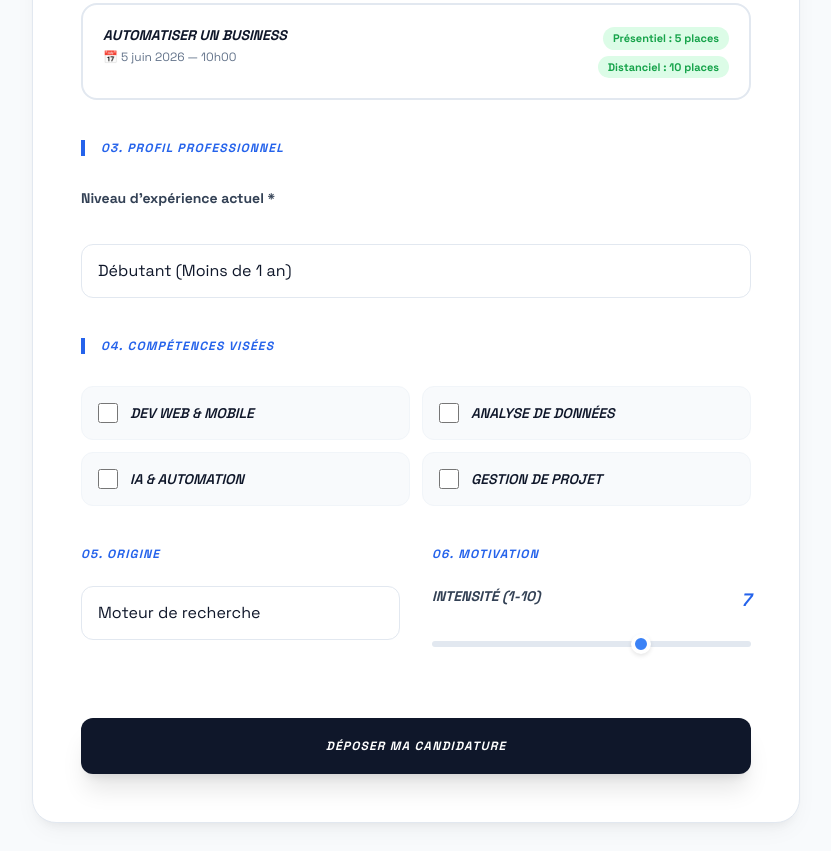
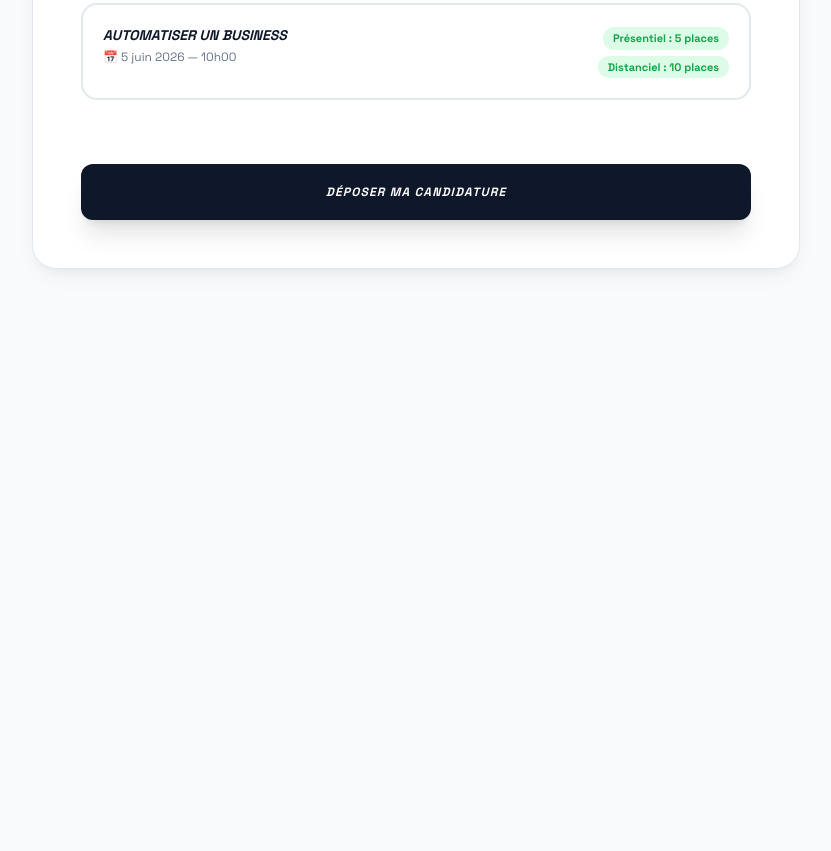
Before and after one commit to serainity-arch/SKILLBOOST, a plain HTML site: page index.html in a window 1280 px wide. Shown: the part 1449-2300 px from the top of the page, without its empty margins (224-1055 px from the left). After the commit the page ends 1798 px from the top, so only its background shows below. Drawn offline with nearby package versions, Linux system fonts and the light colour scheme.

Commit message:
Add files via upload

```diff
--- a/index.html
+++ b/index.html
@@ -81,7 +81,7 @@
                     <div class="space-y-6">
                         <div><label class="block text-sm font-bold text-slate-700 mb-2">Email *</label><input type="email" id="email" name="email" required class="input-cube w-full rounded-xl px-4 py-3.5" placeholder="votre@email.com"></div>
                         <div class="grid md:grid-cols-2 gap-6">
-                            <div><label class="block text-sm font-bold text-slate-700 mb-2">Nom Complet *</label><input type="text" id="fullname" name="fullname" required class="input-cube w-full rounded-xl px-4 py-3.5" placeholder="Nom"></div>
+                            <div><label class="block text-sm font-bold text-slate-700 mb-2">Nom *</label><input type="text" id="fullname" name="fullname" required class="input-cube w-full rounded-xl px-4 py-3.5" placeholder="Nom"></div>
                             <div><label class="block text-sm font-bold text-slate-700 mb-2">Prénom *</label><input type="text" id="firstname" name="firstname" required class="input-cube w-full rounded-xl px-4 py-3.5" placeholder="Prénom"></div>
                         </div>
                         <div><label class="block text-sm font-bold text-slate-700 mb-2">Numéro de Téléphone</label><input type="tel" id="phone" name="phone" class="input-cube w-full rounded-xl px-4 py-3.5" placeholder="06 00 00 00 00"></div>
@@ -154,51 +154,6 @@
                         <p id="alerteMsg" class="text-xs mt-2 hidden"></p>
                     </div>
 
-                </div>
-
-                <!-- 03. PROFIL PROFESSIONNEL -->
-                <div>
-                    <h3 class="text-xs font-extrabold text-blue-600 uppercase tracking-widest mb-8 border-l-4 border-blue-600 pl-4 italic">03. Profil Professionnel</h3>
-                    <div class="space-y-6">
-                        <label class="block text-sm font-bold text-slate-700 mb-3">Niveau d'expérience actuel *</label>
-                        <select id="experience" name="experience" required class="input-cube w-full rounded-xl px-4 py-3.5 appearance-none">
-                            <option value="Débutant">Débutant (Moins de 1 an)</option>
-                            <option value="Intermédiaire">Intermédiaire (1-3 ans)</option>
-                            <option value="Avancé">Avancé (3+ ans)</option>
-                            <option value="Expert">Expert/Confirmé</option>
-                        </select>
-                    </div>
-                </div>
-
-                <!-- 04. COMPÉTENCES VISÉES -->
-                <div>
-                    <h3 class="text-xs font-extrabold text-blue-600 uppercase tracking-widest mb-8 border-l-4 border-blue-600 pl-4 italic">04. Compétences visées</h3>
-                    <div class="grid grid-cols-1 md:grid-cols-2 gap-3">
-                        <label class="flex items-center space-x-3 p-4 rounded-xl border border-slate-100 bg-slate-50 cursor-pointer"><input type="checkbox" name="skills" value="Web" class="w-5 h-5 text-blue-600"><span class="text-sm font-semibold italic uppercase">Dev Web & Mobile</span></label>
-                        <label class="flex items-center space-x-3 p-4 rounded-xl border border-slate-100 bg-slate-50 cursor-pointer"><input type="checkbox" name="skills" value="Data" class="w-5 h-5 text-blue-600"><span class="text-sm font-semibold italic uppercase">Analyse de Données</span></label>
-                        <label class="flex items-center space-x-3 p-4 rounded-xl border border-slate-100 bg-slate-50 cursor-pointer"><input type="checkbox" name="skills" value="AI" class="w-5 h-5 text-blue-600"><span class="text-sm font-semibold italic uppercase">IA & Automation</span></label>
-                        <label class="flex items-center space-x-3 p-4 rounded-xl border border-slate-100 bg-slate-50 cursor-pointer"><input type="checkbox" name="skills" value="Agile" class="w-5 h-5 text-blue-600"><span class="text-sm font-semibold italic uppercase">Gestion de Projet</span></label>
-                    </div>
-                </div>
-
-                <!-- 05. ORIGINE & MOTIVATION -->
-                <div class="grid md:grid-cols-2 gap-8">
-                    <div>
-                        <h3 class="text-xs font-extrabold text-blue-600 uppercase tracking-widest mb-6 italic">05. Origine</h3>
-                        <select id="source" name="source" class="input-cube w-full rounded-xl px-4 py-3.5 appearance-none">
-                            <option value="Google">Moteur de recherche</option>
-                            <option value="Social">Réseaux Sociaux</option>
-                            <option value="Recommendation">Recommandation</option>
-                        </select>
-                    </div>
-                    <div>
-                        <h3 class="text-xs font-extrabold text-blue-600 uppercase tracking-widest mb-6 italic">06. Motivation</h3>
-                        <div class="flex justify-between mb-4 italic">
-                            <label class="text-sm font-bold text-slate-700 uppercase">Intensité (1-10)</label>
-                            <span id="motVal" class="text-blue-600 font-extrabold text-lg">7</span>
-                        </div>
-                        <input type="range" id="motivation" min="1" max="10" value="7" class="w-full" oninput="document.getElementById('motVal').innerText = this.value">
-                    </div>
                 </div>
 
                 <!-- HONEYPOT -->
@@ -306,8 +261,6 @@
             btn.disabled = true;
             btn.innerText = "ENVOI EN COURS...";
 
-            const selectedSkills = Array.from(document.querySelectorAll('input[name="skills"]:checked')).map(el => el.value);
-
             const formData = {
                 Email: document.getElementById('email').value,
                 Nom: document.getElementById('fullname').value,
@@ -318,10 +271,6 @@
                 Atelier_Date: selectedAtelier.date,
                 Atelier_Heure: selectedAtelier.heure,
                 Format: selectedFormat,
-                Experience: document.getElementById('experience').value,
-                Domaines: selectedSkills.join(', '),
-                Source: document.getElementById('source').value,
-                Motivation: document.getElementById('motivation').value,
                 Timestamp: new Date().toISOString(),
                 website: document.getElementById('website').value
             };
```
